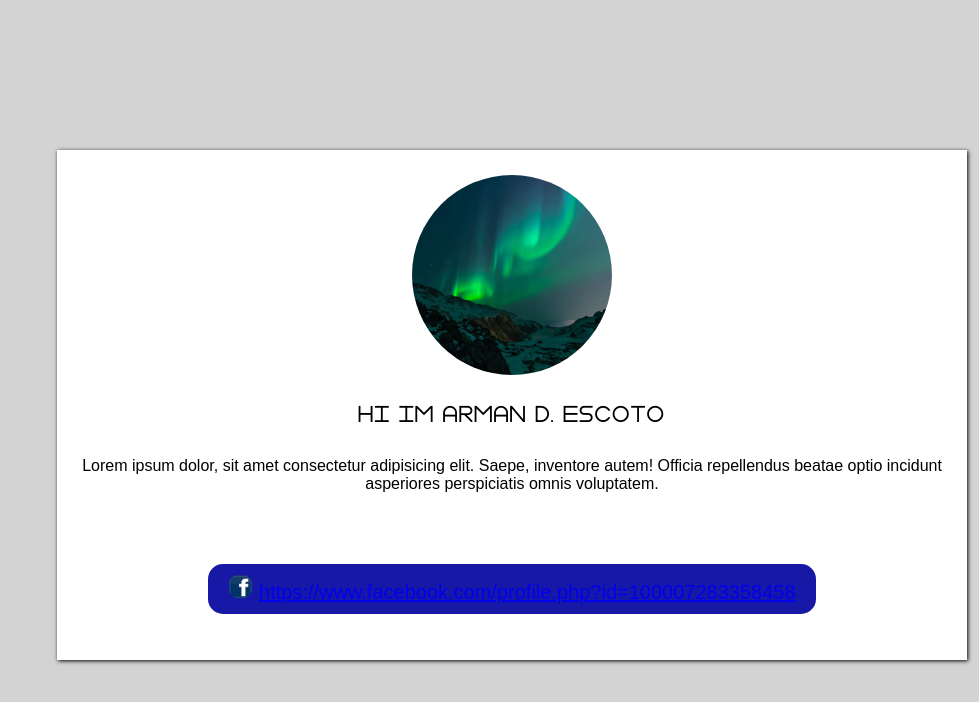
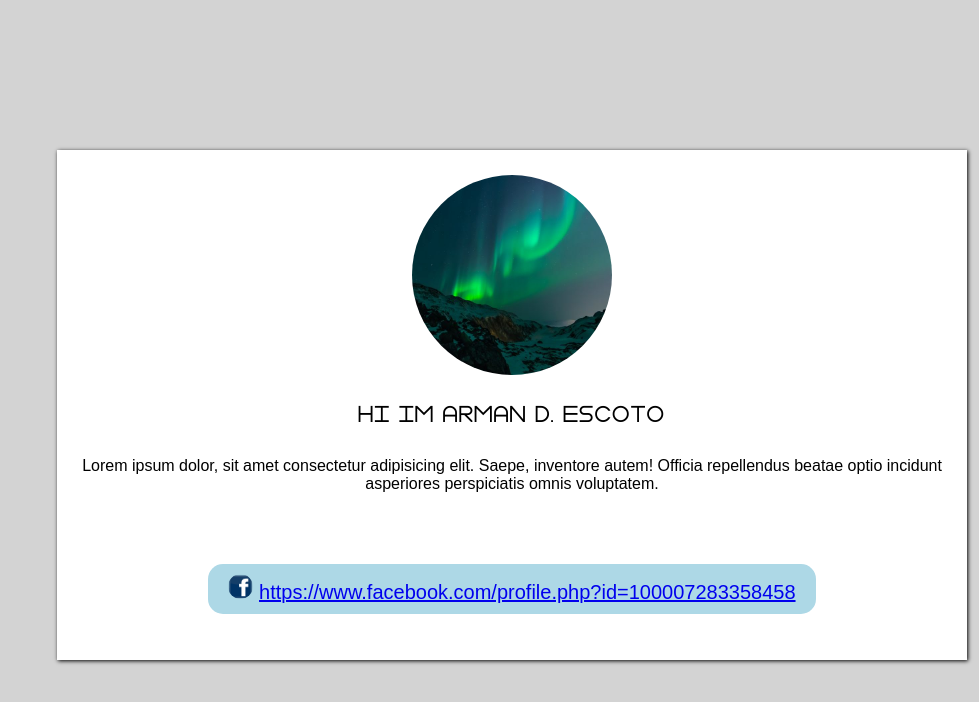
Before and after one commit to ArmanEscoto/CSS_PRACTICE, a plain HTML site: page index.html in a window 1280 px wide. In both pictures the pointer is over the button "https://www.facebook.com/profile.php?id=100007283358458". Shown: the whole page, without its empty margins (301-1280 px from the left). Drawn offline with Linux system fonts and the light colour scheme; files whose address does not match are found by name.

Commit message:
first CSS2

```diff
--- a/css/style.css
+++ b/css/style.css
@@ -63,9 +63,10 @@ p {
     border-radius: 15px;
     margin-top: 55px;
 
+
   }
 
-  .btn:hover {background-color: rgb(24, 24, 167)}
+  .btn:hover {background-color: lightblue}
 
  .btn:active {
     background-color: white;
```
